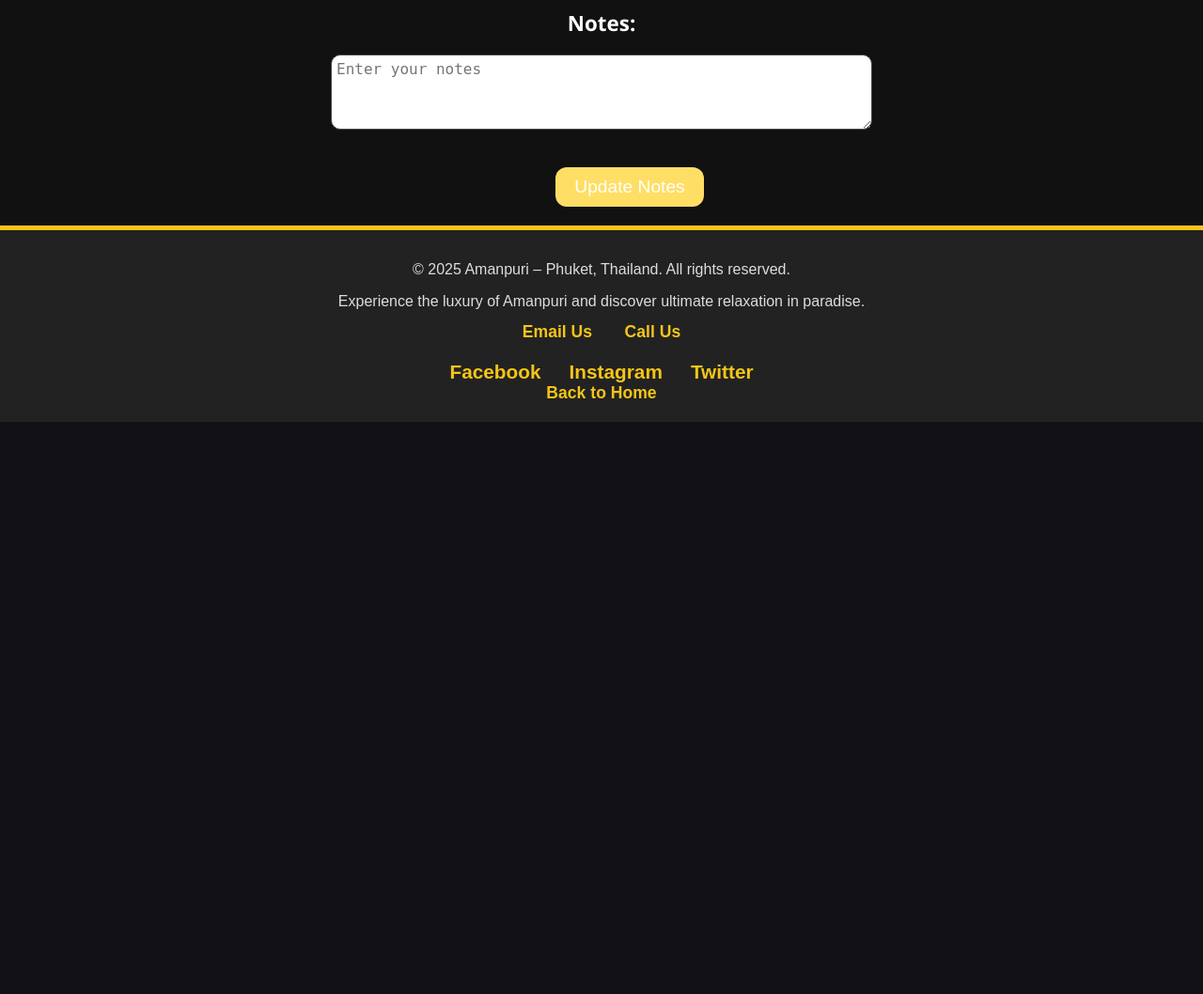
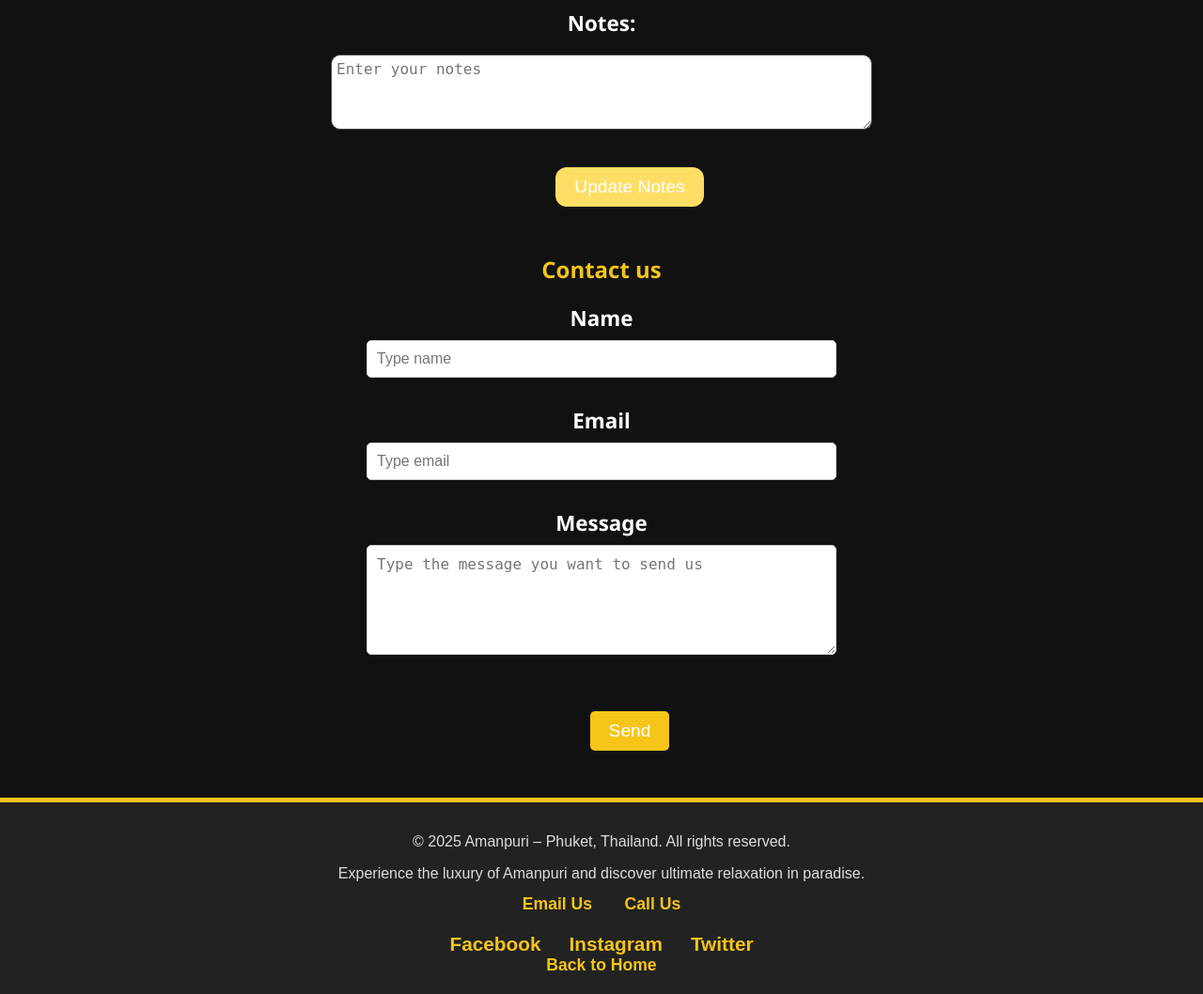
Before and after one commit to Ardit-H/Projekti_UEB25_GR24, a PHP site: page /contact.php in a window 1280 px wide. Shown: the part 600-1658 px from the top of the page at 94% size. Before the commit the page ends 1049 px from the top, so only its background shows below. Run offline with PHP 8.4, Linux system fonts and the light colour scheme.

Commit message:
dergimi i emailit nga forma standarte

```diff
--- a/contact.php
+++ b/contact.php
@@ -161,6 +161,32 @@
         <button id="updateNotesButton" style="padding: 10px 20px; background-color: #ffde65; border: none; cursor: pointer;">Update Notes</button>
     </div>
 
+    <section id="contact" style="margin: 50px 0; text-align: center;">
+  <h2 style="color: #f5c518;">Contact us</h2>
+  <form id="contact-form" action="send_email.php" method="POST" style="max-width: 500px; margin: auto;">
+    <div style="margin-bottom: 20px;">
+      <label for="name" style="display: block; color: #ffffff;">Name</label>
+      <input type="text" id="name" name="name" placeholder="Type name" required
+        style="width: 100%; padding: 10px; border: 1px solid #ccc; border-radius: 5px;">
+    </div>
+    <div style="margin-bottom: 20px;">
+      <label for="email" style="display: block; color: #ffffff;">Email</label>
+      <input type="email" id="email" name="email" placeholder="Type email" required
+        style="width: 100%; padding: 10px; border: 1px solid #ccc; border-radius: 5px;">
+    </div>
+    <div style="margin-bottom: 20px;">
+      <label for="message" style="display: block; color: #ffffff;">Message</label>
+      <textarea id="message" name="message" rows="5" required placeholder="Type the message you want to send us"
+        style="width: 100%; padding: 10px; border: 1px solid #ccc; border-radius: 5px;"></textarea>
+    </div>
+    <button type="submit"
+      style="background-color: #f5c518; color: white; padding: 10px 20px; border: none; border-radius: 5px; cursor: pointer;">
+      Send
+    </button>
+  </form>
+</section>
+
+
     <script>
         $(document).ready(function () {
             $("#updateNotesButton").click(function () {
--- a/index.php
+++ b/index.php
@@ -67,8 +67,8 @@
   </div>
 
   <div style="text-align: center; margin-bottom: 30px;">
-    <input type="text" id="new-ambient" placeholder="Shto ambient të ri" style="padding: 8px; width: 300px; border-radius: 5px; border: none;">
-    <button id="add-ambient-btn" style="padding: 8px 12px; background: #f5c518; border: none; border-radius: 5px; cursor: pointer; margin-left: 10px;">Shto</button>
+    <input type="text" id="new-ambient" placeholder="Add a new environment" style="padding: 8px; width: 300px; border-radius: 5px; border: none;">
+    <button id="add-ambient-btn" style="padding: 8px 12px; background: #f5c518; border: none; border-radius: 5px; cursor: pointer; margin-left: 10px;">Add</button>
   </div>
 
   <div id="ambientet-container" style="text-align:center; margin-bottom: 50px;">
@@ -146,7 +146,7 @@
 
           // Shto një buton për fshirje
           const deleteBtn = document.createElement('button');
-          deleteBtn.textContent = 'Fshij';
+          deleteBtn.textContent = 'Delete';
           deleteBtn.style.marginLeft = '10px';
           deleteBtn.style.padding = '5px 10px';
           deleteBtn.style.background = '#ff4d4d';
```
Also changed, not shown: send_email.php (added, +32 -0 lines).
